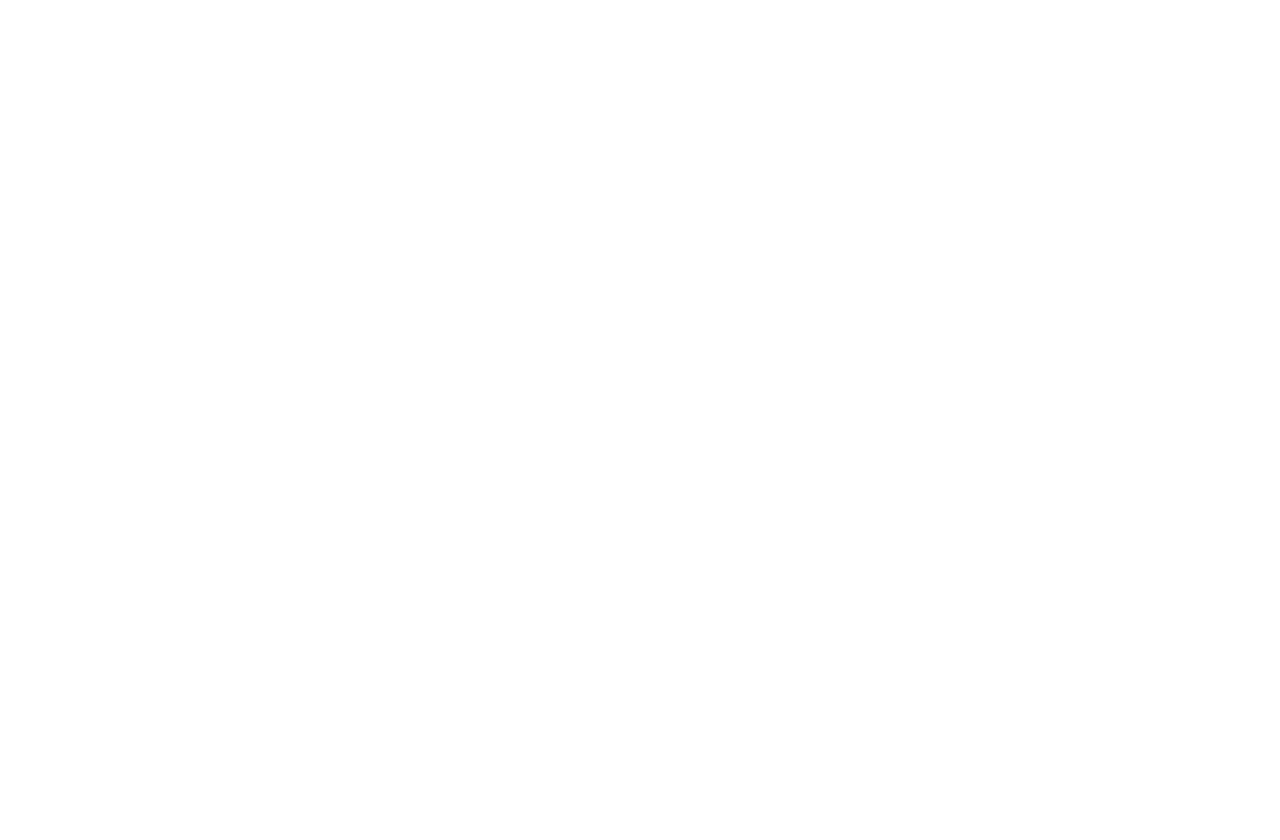
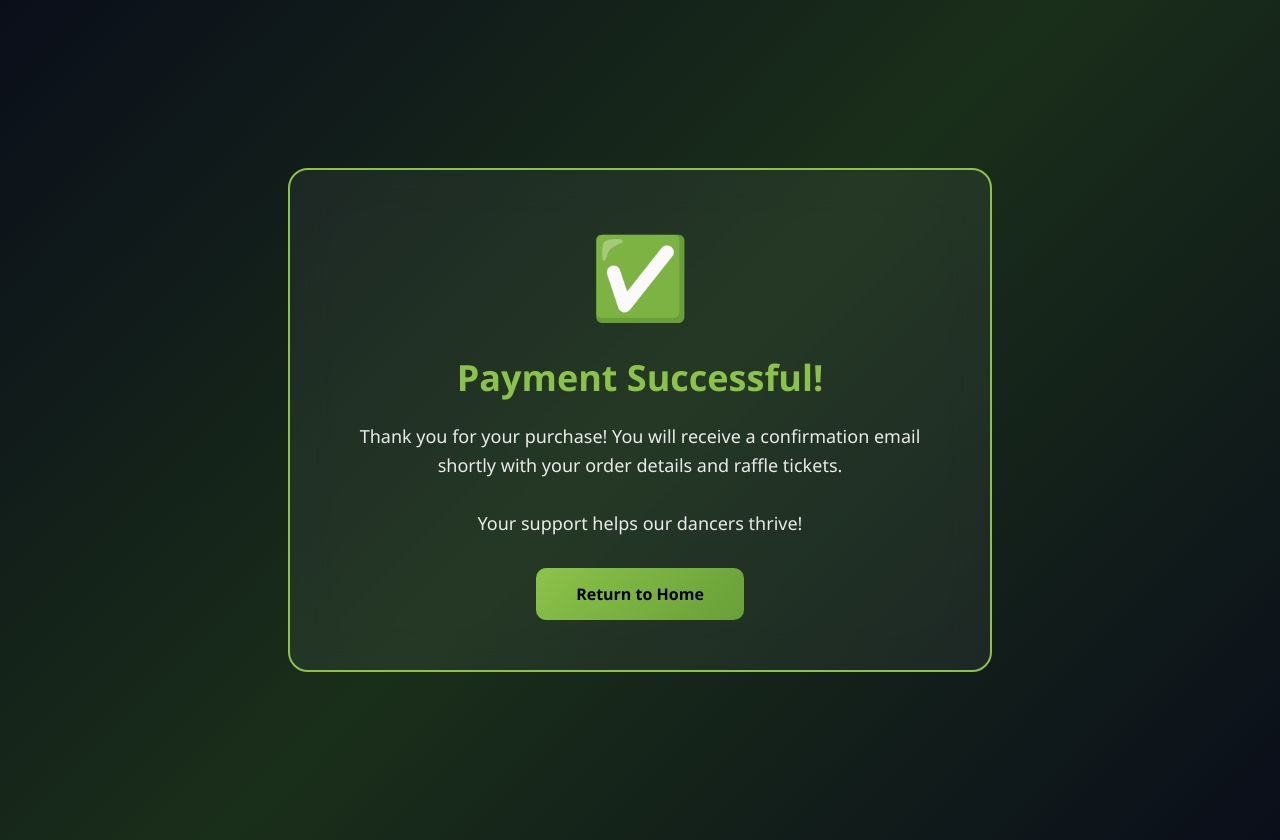
Before and after one commit to scoyne/NATR-2026, a plain HTML site: page success.html in a window 1280 px wide. Before the commit the page ends 800 px from the top, so only its background shows below. Drawn offline with Linux system fonts and the light colour scheme.

Commit message:
Update success.html
Updated the success page with CSS/HTML

```diff
--- a/success.html
+++ b/success.html
@@ -1 +1,66 @@
-<!-- SUCCESS PAGE -->
+<!DOCTYPE html>
+<html lang="en">
+<head>
+    <meta charset="UTF-8">
+    <meta name="viewport" content="width=device-width, initial-scale=1.0">
+    <title>Payment Successful - NATR</title>
+    <style>
+        body {
+            font-family: 'Segoe UI', sans-serif;
+            background: linear-gradient(135deg, #0a0e1a 0%, #1a2f1a 50%, #0a0e1a 100%);
+            color: white;
+            display: flex;
+            align-items: center;
+            justify-content: center;
+            min-height: 100vh;
+            margin: 0;
+            padding: 20px;
+        }
+        .success-card {
+            background: rgba(255, 255, 255, 0.05);
+            backdrop-filter: blur(20px);
+            border: 2px solid #8bc34a;
+            border-radius: 20px;
+            padding: 50px;
+            text-align: center;
+            max-width: 600px;
+        }
+        .success-icon {
+            font-size: 80px;
+            margin-bottom: 20px;
+        }
+        h1 {
+            font-size: 36px;
+            color: #8bc34a;
+            margin-bottom: 20px;
+        }
+        p {
+            font-size: 18px;
+            line-height: 1.6;
+            opacity: 0.9;
+            margin-bottom: 30px;
+        }
+        .btn {
+            background: linear-gradient(135deg, #8bc34a, #689f38);
+            color: #000;
+            padding: 15px 40px;
+            border: none;
+            border-radius: 10px;
+            font-size: 16px;
+            font-weight: 700;
+            text-decoration: none;
+            display: inline-block;
+            cursor: pointer;
+        }
+    </style>
+</head>
+<body>
+    <div class="success-card">
+        <div class="success-icon">✅</div>
+        <h1>Payment Successful!</h1>
+        <p>Thank you for your purchase! You will receive a confirmation email shortly with your order details and raffle tickets.</p>
+        <p>Your support helps our dancers thrive!</p>
+        <a href="/" class="btn">Return to Home</a>
+    </div>
+</body>
+</html>
```
